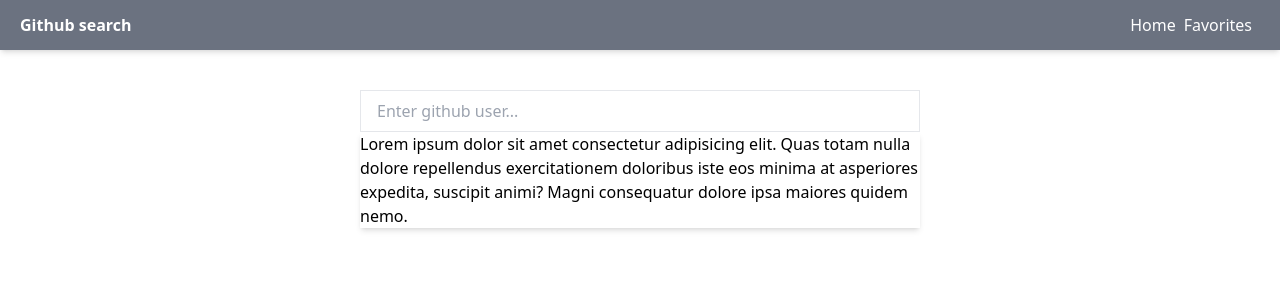
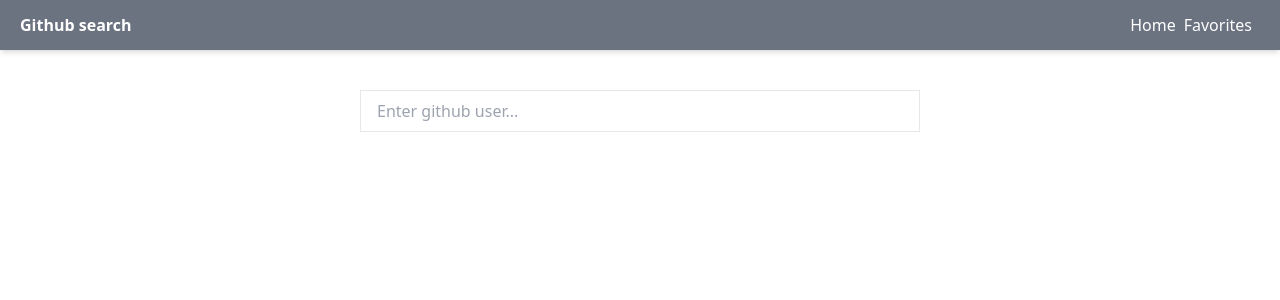
Before and after one commit to stepGT/this_react_github_api, a React (Create React App) app: page / in a window 1280 px wide. Shown: the top 300 px of the page. Built offline with nearby package versions, Linux system fonts and the light colour scheme.

Commit message:
Rendered data

```diff
--- a/src/pages/HomePage.tsx
+++ b/src/pages/HomePage.tsx
@@ -4,13 +4,14 @@
 
 const HomePage = () => {
   const [search, setSearch] = useState('');
+  const [dropdown, setDropdown] = useState(false);
   const debounced = useDebounce(search);
   const { isLoading, isError, data } = useSearchUsersQuery(debounced, {
     skip: debounced.length < 3,
   });
   useEffect(() => {
-    console.log(debounced);
-  }, [debounced]);
+    setDropdown(debounced.length > 3 && data?.length! > 0)
+  }, [debounced, data]);
   return (
     <div className="flex justify-center pt-10 mx-auto h-screen w-screen">
       {isError && <p className="text-center text-red-600">Error!</p>}
@@ -22,11 +23,20 @@
           value={search}
           onChange={(e) => setSearch(e.target.value)}
         />
-        <div className="absolute top-[42px] left-0 right-0 max-h-[200px] shadow-md bg-white">
-          Lorem ipsum dolor sit amet consectetur adipisicing elit. Quas totam nulla dolore
-          repellendus exercitationem doloribus iste eos minima at asperiores expedita, suscipit
-          animi? Magni consequatur dolore ipsa maiores quidem nemo.
-        </div>
+        {dropdown && (
+          <ul className="overflow-y-scroll list-none absolute top-[42px] left-0 right-0 max-h-[200px] shadow-md bg-white">
+            {isLoading && <p className="text-center">Loading...</p>}
+            {data?.map((item) => {
+              return (
+                <li
+                  key={item.id}
+                  className="cursor-pointer py-2 px-4 hover:bg-gray-500 hover:text-white transition-colors">
+                  {item.login}
+                </li>
+              );
+            })}
+          </ul>
+        )}
       </div>
     </div>
   );
```
